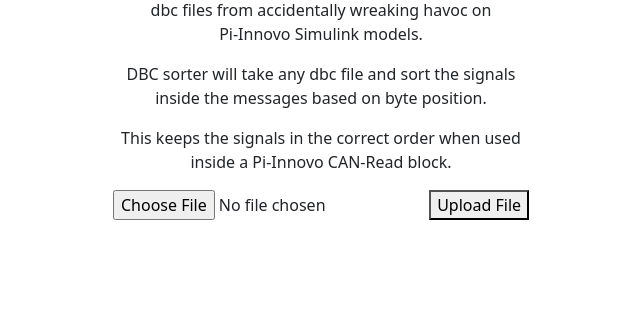
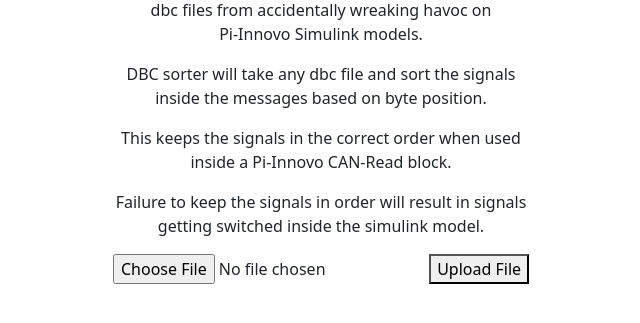
Before and after one commit to BalmesTejeda/canal, a Django app: page /sorter_in/ in a window 1280 px wide. Shown: the part 154-477 px from the top of the page, without its empty margins (319-959 px from the left). Run offline with Django 3.2, Linux system fonts and the light colour scheme.

Commit message:
more clearing up readme for dbc sorter

```diff
--- a/canal/templates/canal/sorter_in.html
+++ b/canal/templates/canal/sorter_in.html
@@ -20,7 +20,14 @@
       <p>
           This keeps the signals in the correct order when used <br>
           inside a Pi-Innovo CAN-Read block.
-            </p>
+      </p>
+      <p>
+          Failure to keep the signals in order will result in signals <br>
+          getting switched inside the simulink model.
+      </p>
+
+
+
       <form method="post" enctype="multipart/form-data">
           {% csrf_token %}
           <input type="file" name="dbcfile" accept=".dbc">
```
